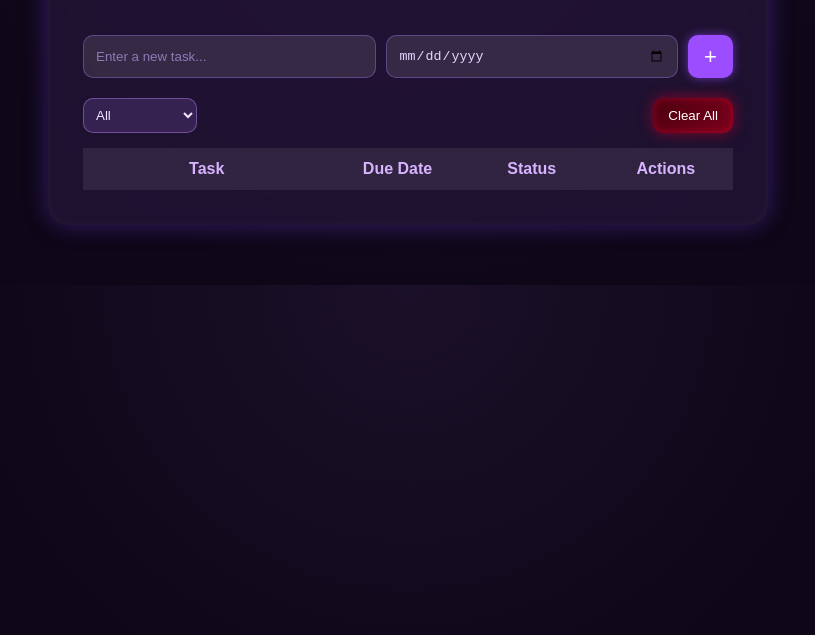
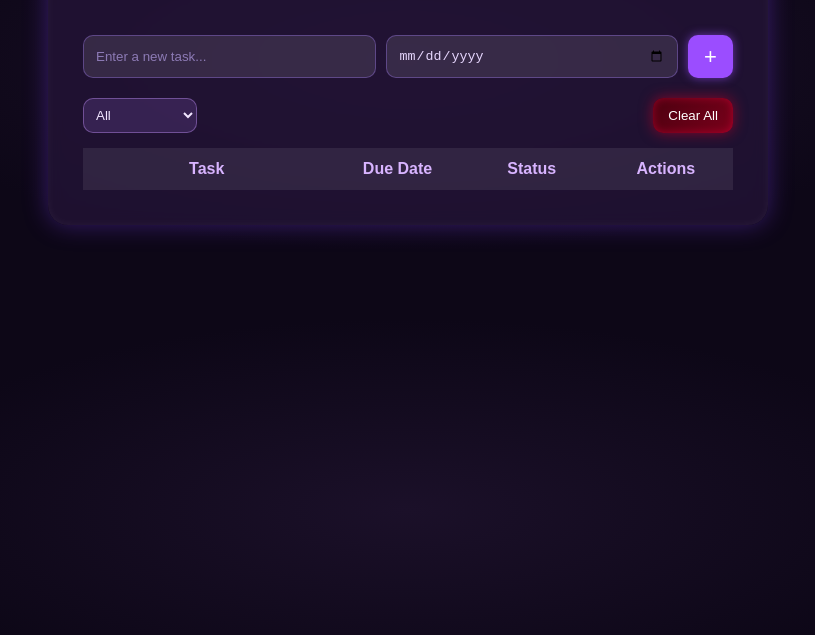
Before and after one commit to RavPuft/CodingCamp-8Dec25-millicentanastasia, a plain HTML site: page index.html in a window 1280 px wide. Shown: the part 165-800 px from the top of the page, without its empty margins (232-1047 px from the left). Drawn offline with Linux system fonts and the light colour scheme.

Commit message:
Final Code

```diff
--- a/css/style.css
+++ b/css/style.css
@@ -1,12 +1,14 @@
 body {
     font-family: "Poppins", sans-serif;
-    background: radial-gradient(circle at top, #1b1029, #0d0717 60%);
+    background: radial-gradient(#1b1029, #0d0717 60%);
     margin: 0;
     display: flex;
     justify-content: center;
     color: #e9d7ff;
     padding-top: 60px;
     padding-bottom: 60px;
+    align-items: start;
+
 }
 
 .container {
@@ -16,8 +18,7 @@ body {
     padding: 35px;
     border-radius: 20px;
 
-    box-shadow: 0 0 25px rgba(129, 63, 255, 0.35),
-                inset 0 0 10px rgba(255, 255, 255, 0.05);
+    box-shadow: 0 0 25px rgba(129, 63, 255, 0.35), inset 0 0 10px rgba(255, 255, 255, 0.05);
 }
 
 .title {
@@ -110,6 +111,7 @@ body {
     background: rgba(255, 255, 255, 0.08);
     padding: 12px;
     color: #d8b4ff;
+    vertical-align: middle;
 }
 
 .task-table th:nth-child(1), .task-table td:nth-child(1) { width: 40%; }
@@ -120,6 +122,7 @@ body {
 .task-table td {
     padding: 12px;
     border-bottom: 1px solid rgba(210, 170, 255, 0.15);
+    vertical-align: middle;
 }
 
 .status-btn {
```
